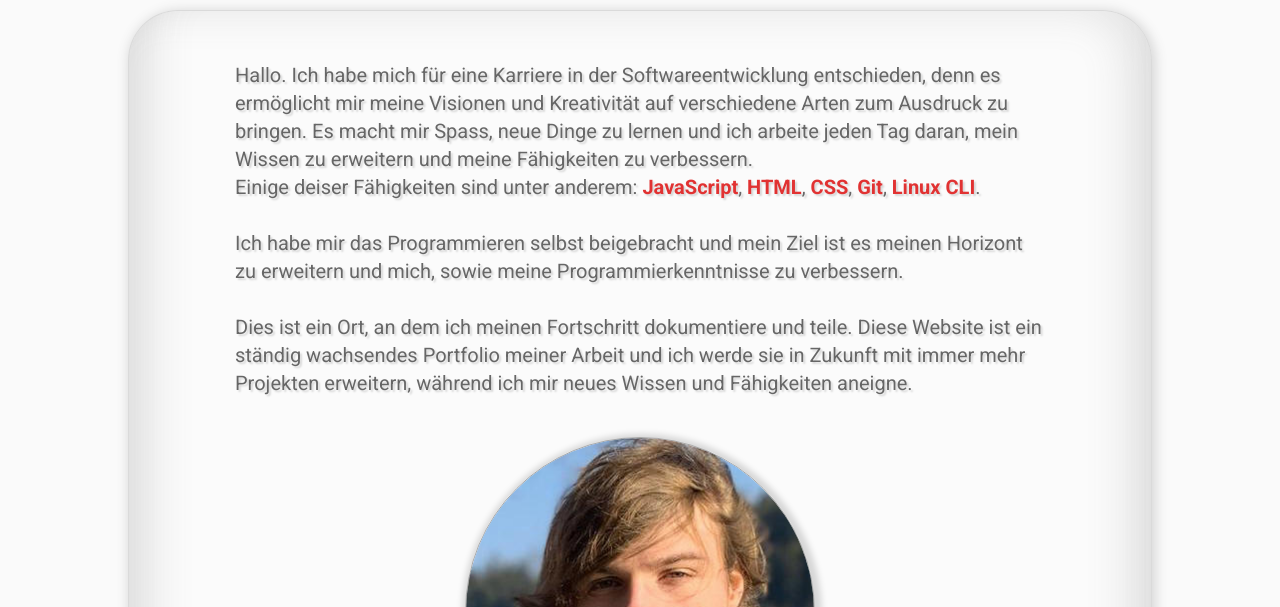
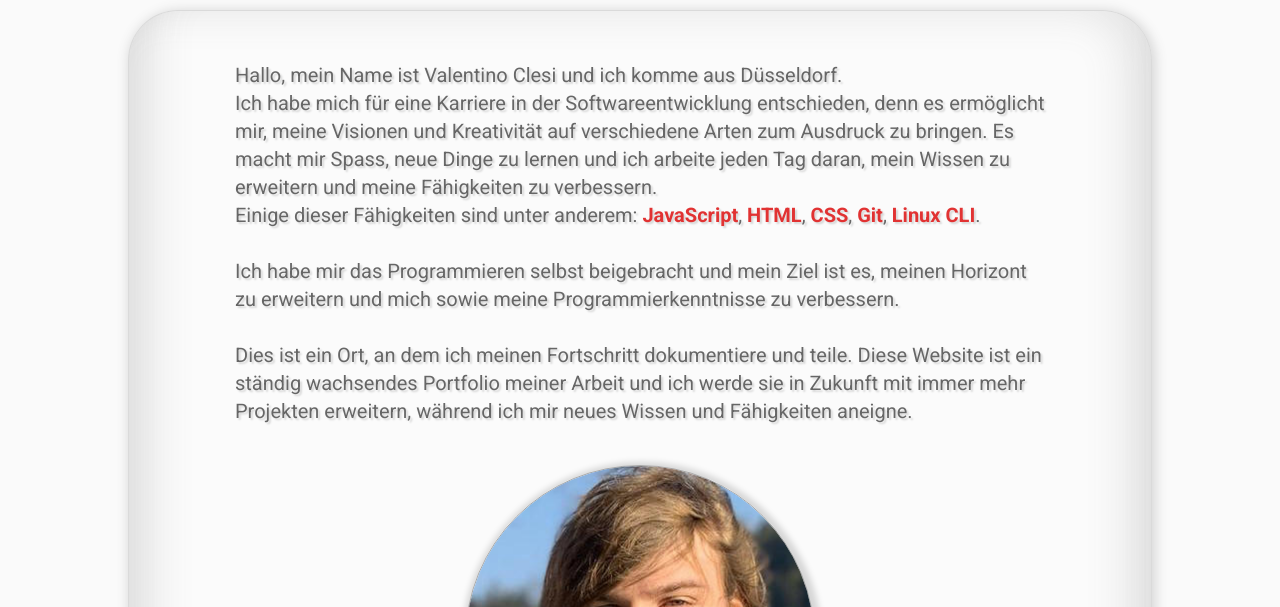
Before and after one commit to octronnnnnn/octronnnnnn.github.io, a plain HTML site: page pages/about.html in a window 1280 px wide. Shown: the part 193-800 px from the top of the page. Drawn offline with Linux system fonts and the light colour scheme.

Commit message:
fixed typo

```diff
--- a/pages/about.html
+++ b/pages/about.html
@@ -20,8 +20,8 @@
     </header>
     <main id="aboutMe">
         <div class="aboutMeContainer">
-            <p class="aboutMeText">Hallo. Ich habe mich für eine Karriere in der Softwareentwicklung entschieden, denn es ermöglicht mir meine Visionen und Kreativität auf verschiedene Arten zum Ausdruck zu bringen. Es macht mir Spass, neue Dinge zu lernen und ich arbeite jeden Tag daran, mein Wissen zu erweitern und meine Fähigkeiten zu verbessern.<br>
-            Einige deiser Fähigkeiten sind unter anderem: <span class="red bold">JavaScript</span>, <span class="red bold">HTML</span>, <span class="red bold">CSS</span>, <span class="red bold">Git</span>, <span class="red bold">Linux CLI</span>.<br><br>Ich habe mir das Programmieren selbst beigebracht und mein Ziel ist es meinen Horizont zu erweitern und mich, sowie meine Programmierkenntnisse zu verbessern.<br><br>
+            <p class="aboutMeText">Hallo, mein Name ist Valentino Clesi und ich komme aus Düsseldorf.<br>Ich habe mich für eine Karriere in der Softwareentwicklung entschieden, denn es ermöglicht mir, meine Visionen und Kreativität auf verschiedene Arten zum Ausdruck zu bringen. Es macht mir Spass, neue Dinge zu lernen und ich arbeite jeden Tag daran, mein Wissen zu erweitern und meine Fähigkeiten zu verbessern.<br>
+            Einige dieser Fähigkeiten sind unter anderem: <span class="red bold">JavaScript</span>, <span class="red bold">HTML</span>, <span class="red bold">CSS</span>, <span class="red bold">Git</span>, <span class="red bold">Linux CLI</span>.<br><br>Ich habe mir das Programmieren selbst beigebracht und mein Ziel ist es, meinen Horizont zu erweitern und mich sowie meine Programmierkenntnisse zu verbessern.<br><br>
             Dies ist ein Ort, an dem ich meinen Fortschritt dokumentiere und teile. Diese Website ist ein ständig wachsendes Portfolio meiner Arbeit und ich werde sie in Zukunft mit immer mehr Projekten erweitern, während ich mir neues Wissen und Fähigkeiten aneigne.</p>
         </div>
         <div class="portrait">
```
